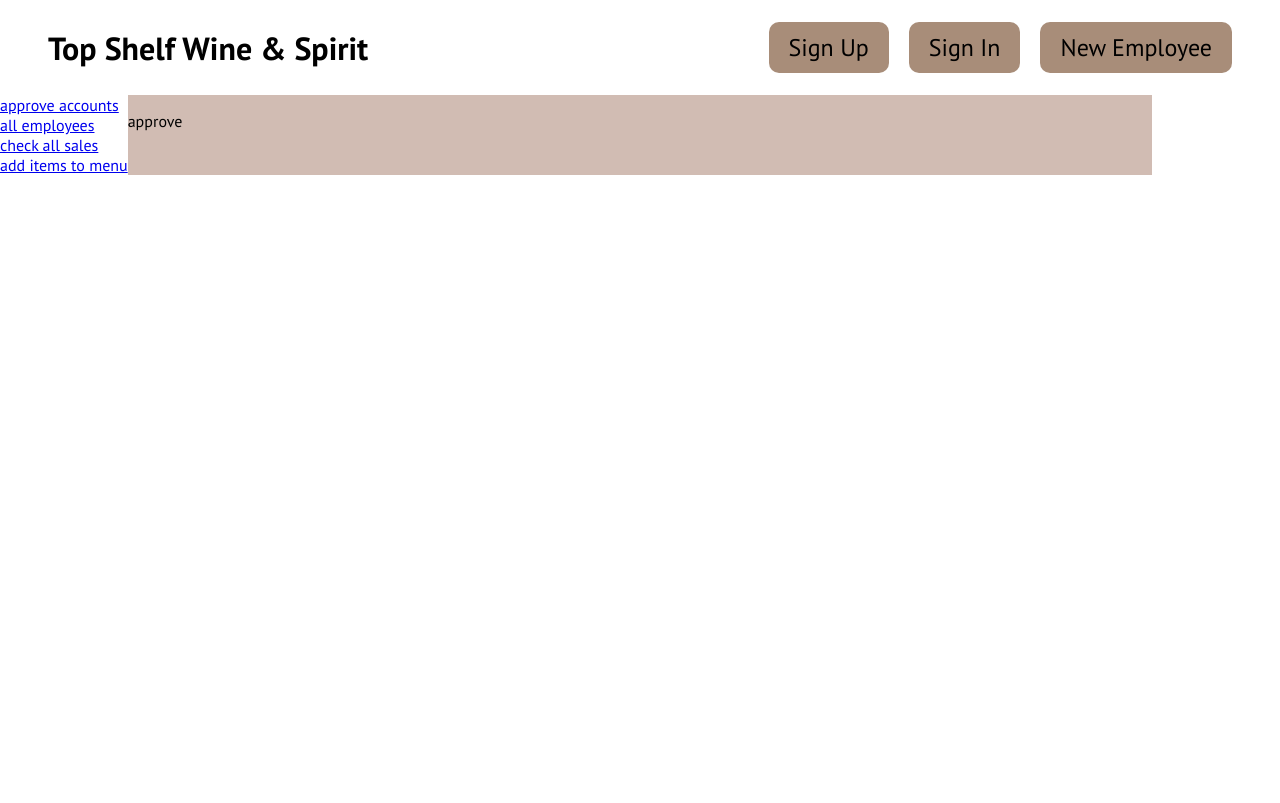
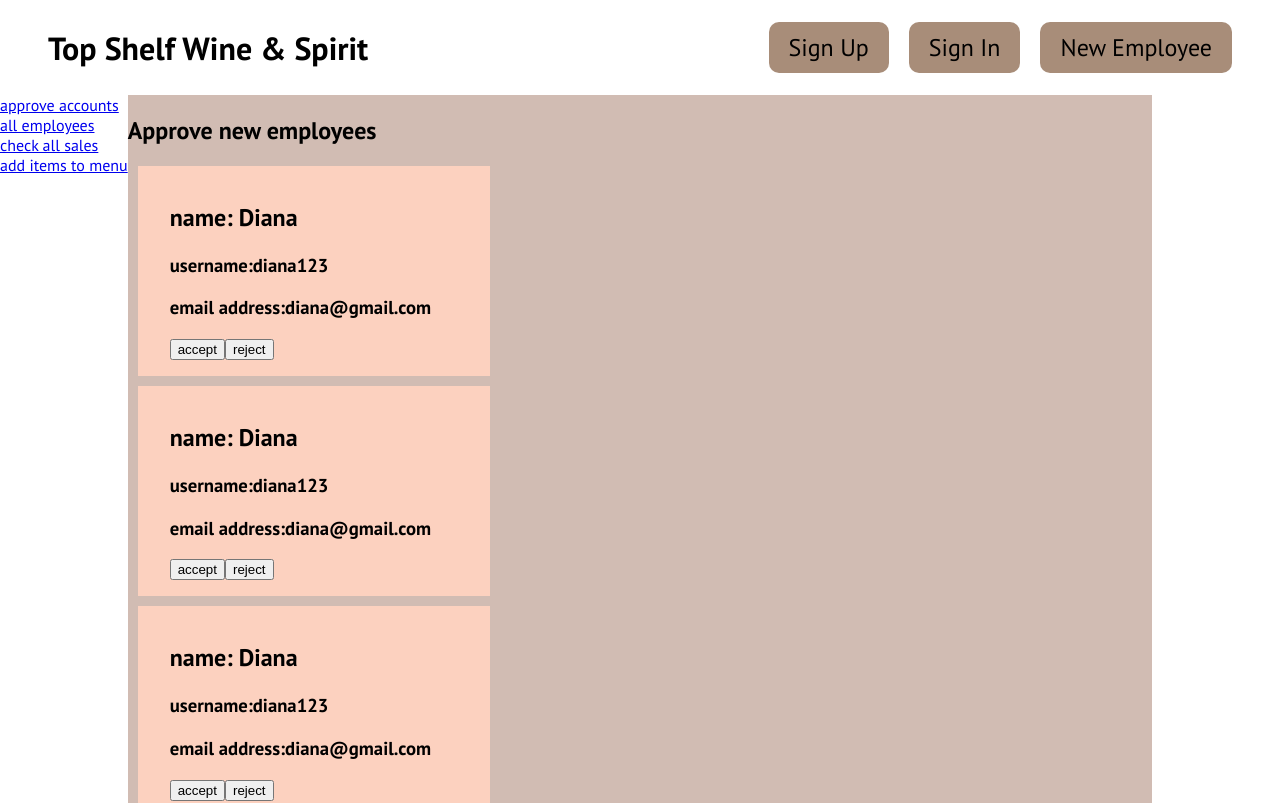
Before and after one commit to dianamutinda/wine-and-spirit-employee-management, a React (Vite) app in the folder client/: page /admin/approve in a window 1280 px wide. Shown: the top 803 px of the page. Built offline with nearby package versions, Linux system fonts and the light colour scheme.

Commit message:
creates the new employee store

```diff
--- a/client/package.json
+++ b/client/package.json
@@ -14,7 +14,8 @@
     "react": "^18.3.1",
     "react-dom": "^18.3.1",
     "react-router-dom": "^6.25.0",
-    "react-simple-toasts": "^5.10.0"
+    "react-simple-toasts": "^5.10.0",
+    "zustand": "^4.5.4"
   },
   "devDependencies": {
     "@types/react": "^18.3.3",
--- /dev/null
+++ b/client/src/Store/EmployeesStore.js
@@ -0,0 +1,13 @@
+import { create } from "zustand";
+
+const EmployeesStore = (set) => ({
+  employees: [],
+
+  captureEmployee: (newEmployee) =>
+    set((previousEmployee) => {
+      return { employees: [newEmployee, ...previousEmployee.employees] };
+    }),
+});
+
+export const useEmployeesStore = create(EmployeesStore);
+export default useEmployeesStore
--- a/client/src/pages/Admin/Admin.css
+++ b/client/src/pages/Admin/Admin.css
@@ -12,3 +12,11 @@
     width: 80%;
     background-color: #d1bcb3;
 }
+
+.card{
+    background-color: #fcd1bf;
+    width: 18rem;
+    margin: 10px;
+    text-align: left;
+    padding:1rem 2rem;
+}
--- a/client/src/pages/Admin/Approve.jsx
+++ b/client/src/pages/Admin/Approve.jsx
@@ -1,14 +1,59 @@
 import "./Admin.css"
 import Menu from "./Menu"
+import useEmployeesStore from "../../Store/EmployeesStore"
+
 const Approve = () =>{
+    const captureEmployee = useEmployeesStore((state) => state.captureEmployee)
+    const employees = useEmployeesStore((state) => state.employees)
 
+    const unapprovedEmployees = [
+        {
+            name: "Diana",
+            userName: "diana123",
+            email: "diana@gmail.com"
+        },
+        {
+            name: "Diana",
+            userName: "diana123",
+            email: "diana@gmail.com"
+        },
+        {
+            name: "Diana",
+            userName: "diana123",
+            email: "diana@gmail.com"
+        },
+        {
+            name: "Diana",
+            userName: "diana123",
+            email: "diana@gmail.com"
+        }
+    ]
+
+    const handleApprove = (employee) => {
+        // console.log(employee)
+        captureEmployee(employee)
+        console.log(employees)
+    }
 
     return(
 
         <section className="admin">
             <Menu/>
             <div className="content">
-                <p>approve</p>
+                <h1>Approve new employees</h1>
+                {
+                    unapprovedEmployees.map((employee, i) =>(
+                        <div className="card-container">
+                    <div className="card" key={i}>
+                        <h2><span className="subtittle">name:</span> {employee.name}</h2>
+                        <h3><span className="subtittle">username:</span>{employee.userName}</h3>
+                        <h3><span className="subtittle">email address:</span>{employee.email}</h3>
+                        <button className="accept" onClick={()=> handleApprove(employee)}>accept</button>
+                        <button className="reject">reject</button>
+                    </div>
+                </div>
+                    ))
+                }
             </div>
         </section>
     )
--- a/client/src/pages/Admin/Menu.jsx
+++ b/client/src/pages/Admin/Menu.jsx
@@ -2,7 +2,7 @@ import { Link } from "react-router-dom";
 const Menu = () => {
     return (
         <section>
-            <div className="meni-items">
+            <div className="menu-items">
                 <div className="menu-item">
                 <Link to={"/admin/approve"}>approve accounts</Link>
                 </div>
```
Also changed, not shown: 1 other file (tests, documents, lock files or other folders).
